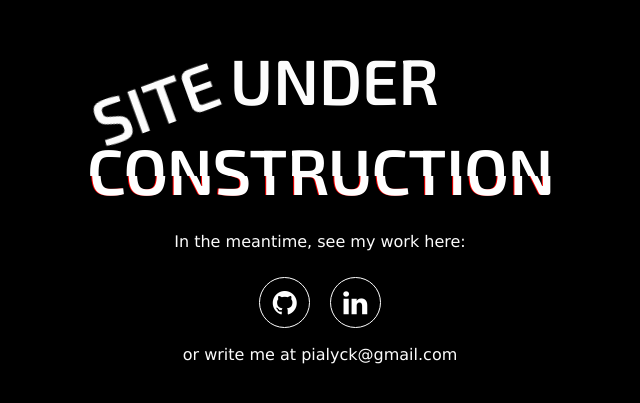
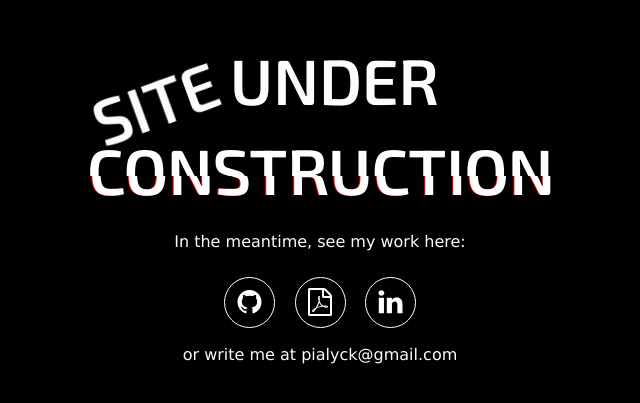
Before and after one commit to PiaLyck/under-construction, a website: page index.html in a window 1280 px wide. Shown: the part 101-504 px from the top of the page, without its empty margins (320-960 px from the left). Drawn offline with Linux system fonts and the light colour scheme.

Commit message:
add pdf portfolio as ressource

```diff
--- a/index.html
+++ b/index.html
@@ -6,7 +6,7 @@
     <meta name="viewport" content="width=device-width, initial-scale=1.0">
     <meta http-equiv="X-UA-Compatible" content="ie=edge">
     <title>Under Construction</title>
-    <link rel="shortcut icon" href="favicon.ico" type="image/x-icon"/>
+    <!-- <link rel="shortcut icon" href="favicon.ico" type="image/x-icon"/> -->
     <link rel="stylesheet" href="https://maxcdn.bootstrapcdn.com/font-awesome/4.6.3/css/font-awesome.min.css">
     <link rel="stylesheet" href="styles.css">
 </head>
@@ -30,6 +30,11 @@
                                     </a>
                                 </li>
                                 <li>
+                                    <a href="Pia%20Lyck%20Festersen-Portfolio.pdf" target="_self">
+                                        <i class="fa fa-file-pdf-o" aria-hidden="true"></i>
+                                    </a>
+                                </li>
+                                <li>
                                     <a href="https://www.linkedin.com/in/plyck/">
                                         <i class="fa fa-linkedin" aria-hidden="true"></i>
                                     </a>
--- a/styles.less
+++ b/styles.less
@@ -58,6 +58,7 @@ p{
 
 .links li a{
   color: white;
+  padding-bottom:3px;
 }
 .links li:hover a{
   color:#193541;
```
Also changed, not shown: styles.css.
